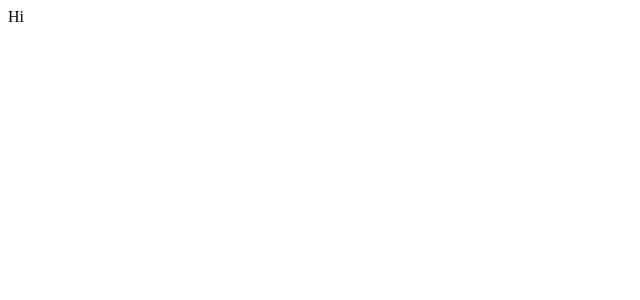
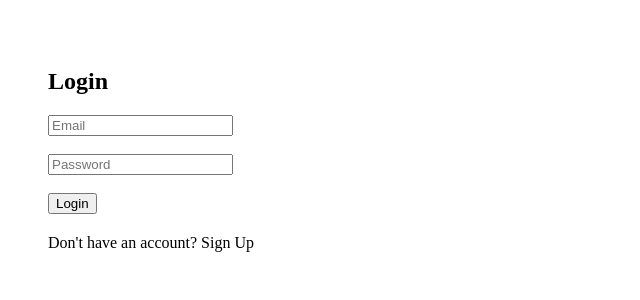
Before and after one commit to Adarsh-S-Nair/invy, a React (Create React App) app: page / in a window 1280 px wide. Shown: the top 300 px of the page, without its empty margins (0-640 px from the left). Built offline with nearby package versions, Linux system fonts and the light colour scheme; no server answers.

Commit message:
basic login screen

```diff
--- a/src/App.css
+++ /dev/null
@@ -1,38 +0,0 @@
-.App {
-  text-align: center;
-}
-
-.App-logo {
-  height: 40vmin;
-  pointer-events: none;
-}
-
-@media (prefers-reduced-motion: no-preference) {
-  .App-logo {
-    animation: App-logo-spin infinite 20s linear;
-  }
-}
-
-.App-header {
-  background-color: #282c34;
-  min-height: 100vh;
-  display: flex;
-  flex-direction: column;
-  align-items: center;
-  justify-content: center;
-  font-size: calc(10px + 2vmin);
-  color: white;
-}
-
-.App-link {
-  color: #61dafb;
-}
-
-@keyframes App-logo-spin {
-  from {
-    transform: rotate(0deg);
-  }
-  to {
-    transform: rotate(360deg);
-  }
-}
--- a/src/App.js
+++ b/src/App.js
@@ -1,9 +1,16 @@
+import { BrowserRouter as Router, Routes, Route } from 'react-router-dom'
+import AuthForm from './components/AuthForm'
+import Dashboard from './pages/Dashboard'
+
 function App() {
   return (
-    <div className="App">
-      Hi
-    </div>
-  );
+    <Router>
+      <Routes>
+        <Route path="/" element={<AuthForm />} />
+        <Route path="/dashboard" element={<Dashboard />} />
+      </Routes>
+    </Router>
+  )
 }
 
-export default App;
+export default App
--- /dev/null
+++ b/src/components/AuthForm.js
@@ -0,0 +1,42 @@
+import { useState } from 'react'
+import { supabase } from '../supabaseClient'
+
+export default function AuthForm() {
+  const [email, setEmail] = useState('')
+  const [password, setPassword] = useState('')
+  const [isLogin, setIsLogin] = useState(true)
+
+  const handleAuth = async () => {
+    if (isLogin) {
+      const { error } = await supabase.auth.signInWithPassword({ email, password })
+      if (error) alert(error.message)
+      else alert('Logged in!')
+    } else {
+      const { error } = await supabase.auth.signUp({ email, password })
+      if (error) alert(error.message)
+      else alert('Account created!')
+    }
+  }
+
+  return (
+    <div style={{ padding: 40 }}>
+      <h2>{isLogin ? 'Login' : 'Sign Up'}</h2>
+      <input
+        type="email"
+        placeholder="Email"
+        value={email}
+        onChange={(e) => setEmail(e.target.value)}
+      /><br/><br/>
+      <input
+        type="password"
+        placeholder="Password"
+        value={password}
+        onChange={(e) => setPassword(e.target.value)}
+      /><br/><br/>
+      <button onClick={handleAuth}>{isLogin ? 'Login' : 'Sign Up'}</button>
+      <p onClick={() => setIsLogin(!isLogin)} style={{ cursor: 'pointer', marginTop: 20 }}>
+        {isLogin ? "Don't have an account? Sign Up" : "Already have an account? Login"}
+      </p>
+    </div>
+  )
+}
--- /dev/null
+++ b/src/pages/Dashboard.js
@@ -0,0 +1,7 @@
+export default function Dashboard() {
+    return (
+        <div style={{ padding: 40 }}>
+            <h1>Welcome to your Inventory Dashboard!</h1>
+        </div>
+    )
+}
--- /dev/null
+++ b/src/supabaseClient.js
@@ -0,0 +1,6 @@
+import { createClient } from '@supabase/supabase-js'
+
+const supabaseUrl = process.env.REACT_APP_SUPABASE_URL
+const supabaseAnonKey = process.env.REACT_APP_SUPABASE_ANON_KEY
+
+export const supabase = createClient(supabaseUrl, supabaseAnonKey)
```
